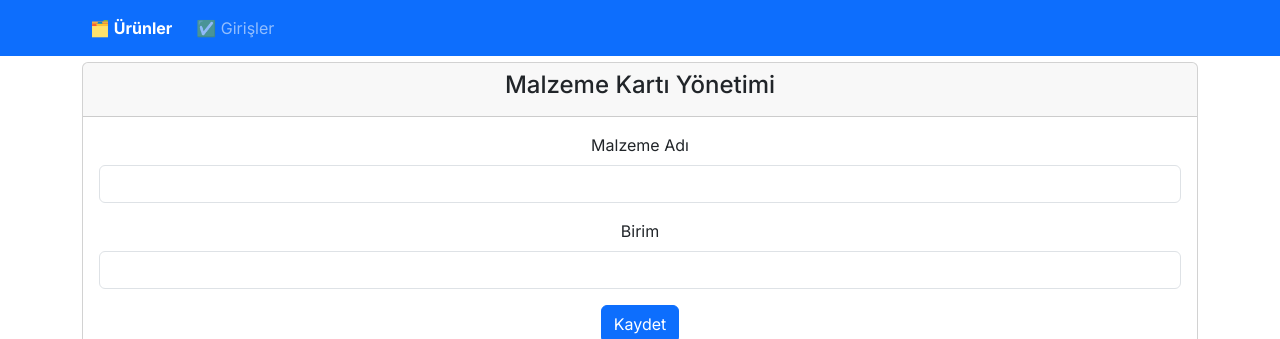
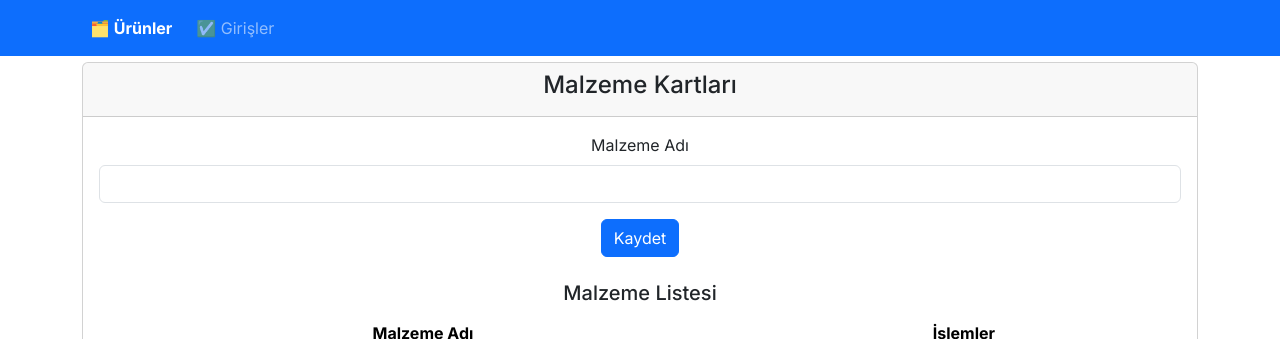
Before and after one commit to brkckr20/urun-dolum, a Vue app: page /materials in a window 1280 px wide. Shown: the top 339 px of the page. Built offline with nearby package versions, Linux system fonts and the light colour scheme; no server answers; the database is empty.

Commit message:
rapor dip toplamı yapıldı ve material card içerisindeki birim zorunluluğu kaldırıldı

```diff
--- a/src/components/EntryScreen.vue
+++ b/src/components/EntryScreen.vue
@@ -231,9 +231,9 @@ const saveEntry = async () => {
 
 // Rapor oluşturma computed property
 const generateReport = computed(() => {
-    const date = formatDate(selectedDate.value)
-    let report = `${date}\n\n`
-
+    //const date = formatDate(selectedDate.value)
+    //let report = `${date}\n\n`
+    let report = ''
     // Malzemeleri grupla
     const groupedEntries = dailyEntries.value.reduce((acc, entry) => {
         if (!acc[entry.materialName]) {
@@ -249,6 +249,8 @@ const generateReport = computed(() => {
     })
 
     // En alta transfer mesajını ekle
+    const totalQuantity = Object.values(groupedEntries).reduce((sum, qty) => sum + qty, 0)
+    report += `\n✅Toplam ${totalQuantity} adet epoksi dolduruldu`
     report += `\n✅Ürünler sisteme girildi transfer yapıldı`
 
     return report
--- a/src/components/MaterialCard.vue
+++ b/src/components/MaterialCard.vue
@@ -2,7 +2,7 @@
     <div class="container mt-4">
         <div class="card p-0">
             <div class="card-header">
-                <h4>Malzeme Kartı Yönetimi</h4>
+                <h4>Malzeme Kartları</h4>
             </div>
             <div class="card-body">
                 <form @submit.prevent="handleSubmit">
@@ -10,10 +10,10 @@
                         <label class="form-label">Malzeme Adı</label>
                         <input type="text" class="form-control" v-model="materialName" required>
                     </div>
-                    <div class="mb-3">
+                    <!-- <div class="mb-3"> gerektiğinde ekleyebiliriz
                         <label class="form-label">Birim</label>
                         <input type="text" class="form-control" v-model="unit" required>
-                    </div>
+                    </div> -->
                     <button type="submit" class="btn btn-primary">Kaydet</button>
                 </form>
 
```
